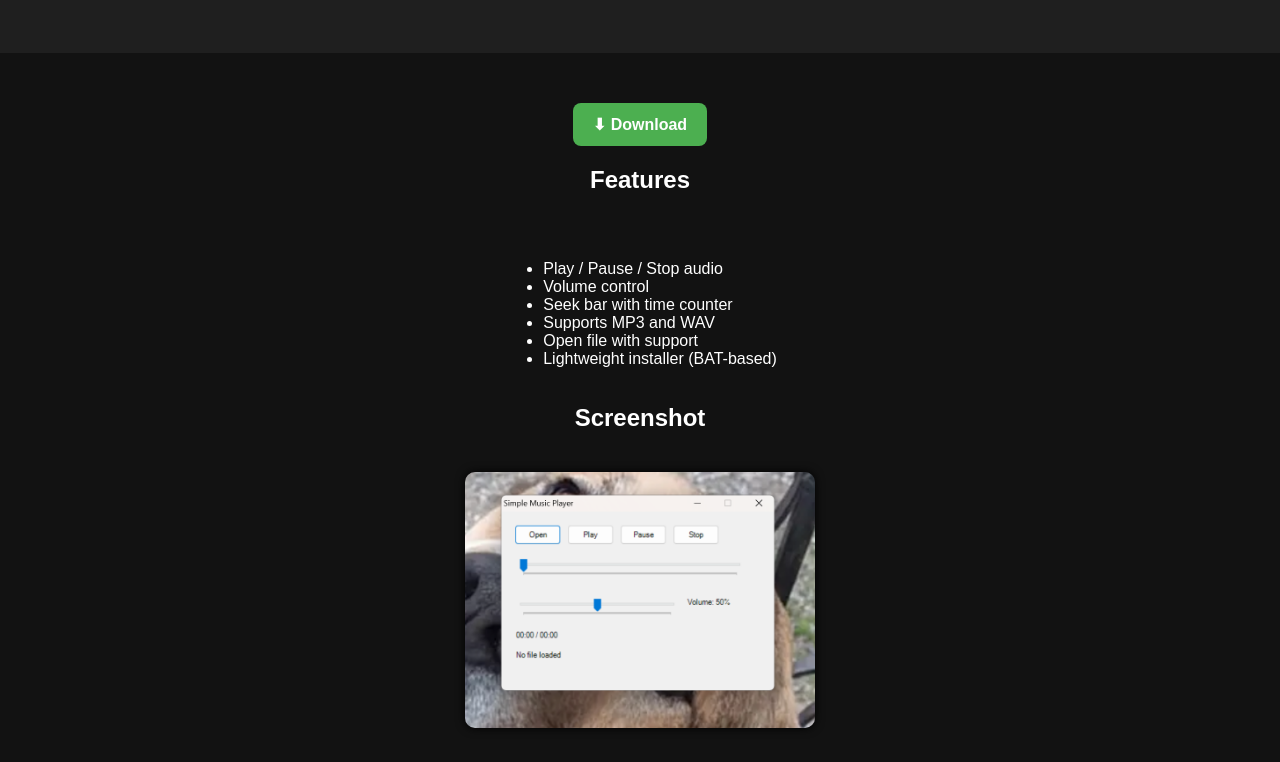
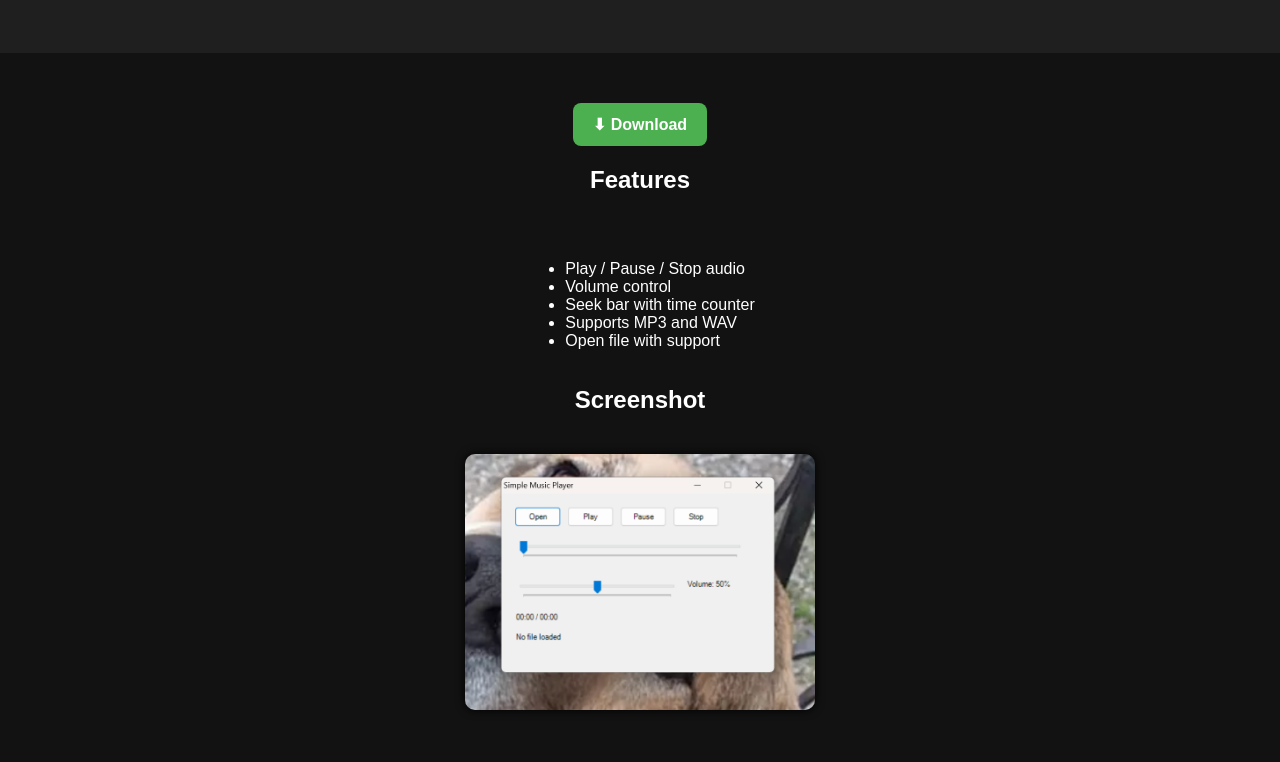
Before and after one commit to Puppy38/MusicPlayerWebsite, a plain HTML site: page index.html in a window 1280 px wide. Shown: the part 122-884 px from the top of the page. Drawn offline with Linux system fonts and the light colour scheme.

Commit message:
Update index.html

```diff
--- a/index.html
+++ b/index.html
@@ -82,7 +82,6 @@ img {
             <li>Seek bar with time counter</li>
             <li>Supports MP3 and WAV</li>
             <li>Open file with support</li>
-            <li>Lightweight installer (BAT-based)</li>
         </ul>
     </div>
 
```
